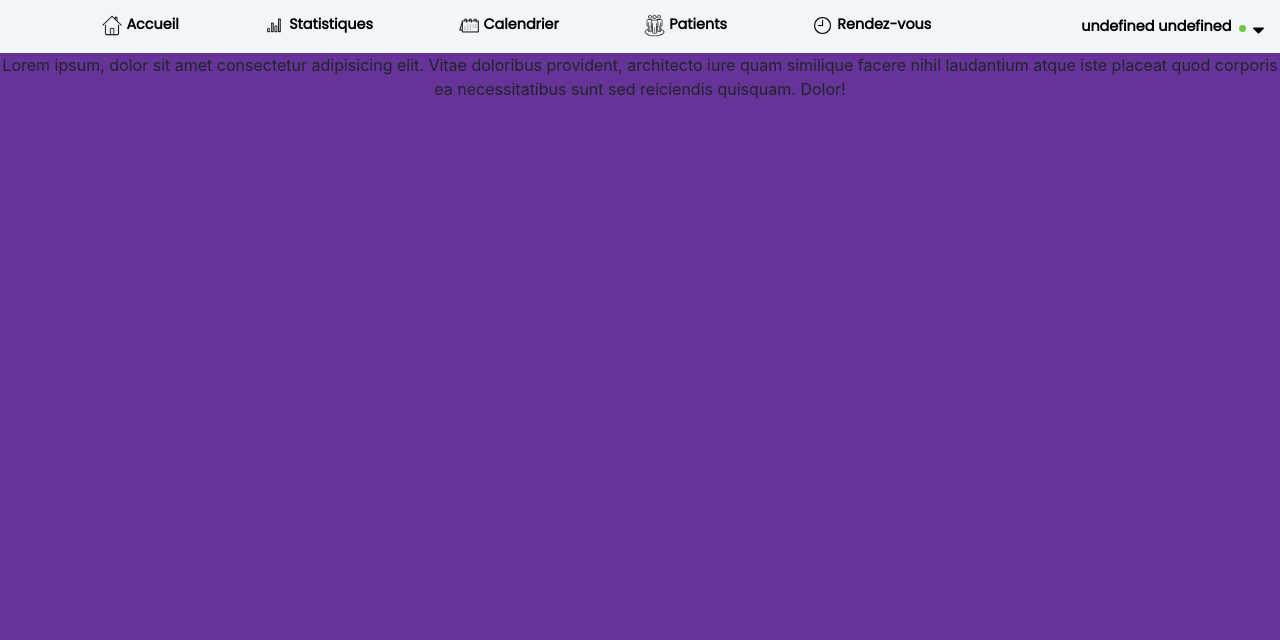
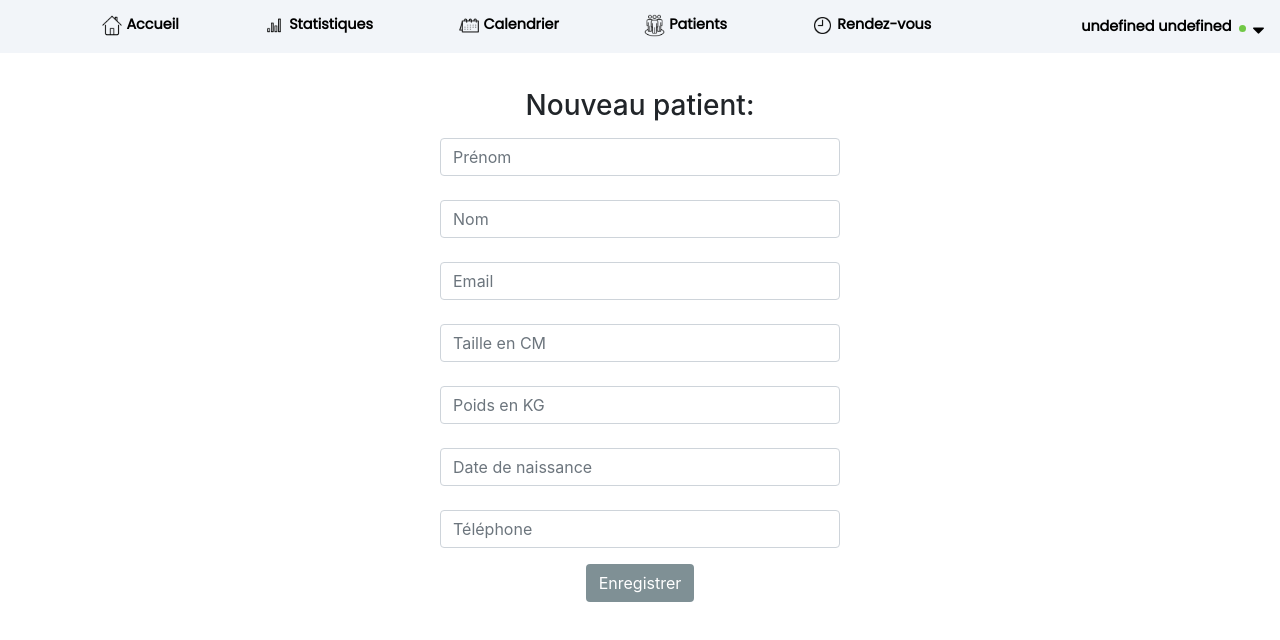
Before and after one commit to malekhammou/doctonise, a React (Create React App) app in the folder frontend/: page /home/newPatient in a window 1280 px wide. Shown: the top 640 px of the page. Built offline with nearby package versions, Linux system fonts and the light colour scheme; sample sign-in values are in the browser's storage.

Commit message:
Basic add patient feature done

```diff
--- a/frontend/src/components/add-patient/add-patient.css
+++ b/frontend/src/components/add-patient/add-patient.css
@@ -1,4 +1,14 @@
-.form-wrapper {
-  height: 100%;
-  background-color: rebeccapurple;
+.add-patient-form-wrapper {
+  display: flex;
+  justify-content: center;
+  align-items: center;
+  height: fit-content;
+  padding: 2.2em;
 }
+#add-patient-form {
+  width: 25rem;
+}
+.add-patient-form-button {
+  background-color: #3b555e;
+  color: white;
+}
--- a/frontend/src/components/add-patient/add-patient.jsx
+++ b/frontend/src/components/add-patient/add-patient.jsx
@@ -1,16 +1,100 @@
 import React from "react";
+import Joi from "joi-browser";
 import "./add-patient.css";
-const AddPatient = () => {
-  return (
-    <div className="form-wrapper">
-      <p>
-        Lorem ipsum, dolor sit amet consectetur adipisicing elit. Vitae
-        doloribus provident, architecto iure quam similique facere nihil
-        laudantium atque iste placeat quod corporis ea necessitatibus sunt sed
-        reiciendis quisquam. Dolor!
-      </p>
-    </div>
-  );
-};
+import { addPatient } from "../../services/patientService";
+import Form from "../../commonComponents/form";
+class AddPatientForm extends Form {
+  state = {
+    data: {
+      firstname: "",
+      lastname: "",
+      email: "",
+      height: "",
+      weight: "",
+      birthday: "",
+      bloodFamily: "",
+      phone: "",
+    },
+    errors: {
+      firstname: "",
+      lastname: "",
+      email: "",
+      height: "",
+      weight: "",
+      birthday: "",
+      bloodFamily: "",
+      phone: "",
+    },
+  };
 
-export default AddPatient;
+  schema = {
+    firstname: Joi.string()
+      .min(2)
+      .max(50)
+      .required()
+      .error(() => {
+        return {
+          message: "Ce champs est obligatoire.",
+        };
+      }),
+    lastname: Joi.string()
+      .min(2)
+      .max(50)
+      .required()
+      .error(() => {
+        return {
+          message: "Ce champs est obligatoire.",
+        };
+      }),
+    email: Joi.string()
+      .email()
+      .allow("")
+      .error(() => {
+        return {
+          message: "Veuillez entrer une adresse valide.",
+        };
+      }),
+    height: Joi.number().min(1).max(300).allow(""),
+    weight: Joi.number().min(0).max(800).allow(""),
+    birthday: Joi.date().allow(""),
+    bloodFamily: Joi.string()
+      .valid(["A", "AB", "O", "A+", "A-", "AB+", "AB-", "O+", "O-"])
+      .allow(""),
+    phone: Joi.string().max(20).allow(""),
+  };
+
+  doSubmit = async () => {
+    try {
+      const patient = { ...this.state.data };
+      patient.doctorId = this.props.user._id;
+      await addPatient(patient);
+      window.location = "/home/patients";
+    } catch (exception) {
+      if (exception.response && exception.response.status === 400) {
+        const errors = { ...this.state.errors };
+        errors.email = exception.response.data;
+        this.setState({ errors });
+      }
+    }
+  };
+
+  render() {
+    return (
+      <div className="add-patient-form-wrapper">
+        <form id="add-patient-form" onSubmit={this.handleSubmit}>
+          <h3>Nouveau patient:</h3>
+          {this.renderInput("firstname", "", "text", "Prénom")}
+          {this.renderInput("lastname", "", "text", "Nom")}
+          {this.renderInput("email", "", "text", "Email")}
+          {this.renderInput("height", "", "text", "Taille en CM")}
+          {this.renderInput("weight", "", "text", "Poids en KG")}
+          {this.renderInput("birthday", "", "text", "Date de naissance")}
+          {this.renderInput("phone", "", "text", "Téléphone")}
+          {this.renderButton("Enregistrer", "add-patient-form-button")}
+        </form>
+      </div>
+    );
+  }
+}
+
+export default AddPatientForm;
--- a/frontend/src/components/homePage/homePage.jsx
+++ b/frontend/src/components/homePage/homePage.jsx
@@ -10,7 +10,7 @@ import { AppContext } from "../../context/appContext";
 import AddPatient from "../add-patient/add-patient";
 
 const HomePage = () => {
-  const { drawer } = useContext(AppContext);
+  const { drawer, user } = useContext(AppContext);
   return (
     <div className="main-wrapper">
       {" "}
@@ -24,7 +24,11 @@ const HomePage = () => {
           component={PatientFile}
         />
         <ProtectedRoute path="/home/patients" exact component={Patients} />
-        <ProtectedRoute path="/home/newPatient" exact component={AddPatient} />
+        <ProtectedRoute
+          path="/home/newPatient"
+          exact
+          render={(props) => <AddPatient {...props} user={user} />}
+        />
         <Redirect from="/home/newPatient*" to="/not-found" />
         <Redirect from="/home/patients*" to="/not-found" />
       </Switch>
--- a/frontend/src/services/patientService.js
+++ b/frontend/src/services/patientService.js
@@ -11,8 +11,13 @@ export async function getPatientById(doctorId, patientId) {
   );
   return patient;
 }
+export async function addPatient(patientObject) {
+  const { data: patient } = await http.post(`${apiEndPoint}`, patientObject);
+  return patient;
+}
 
 export default {
   getpatients,
   getPatientById,
+  addPatient,
 };
```
